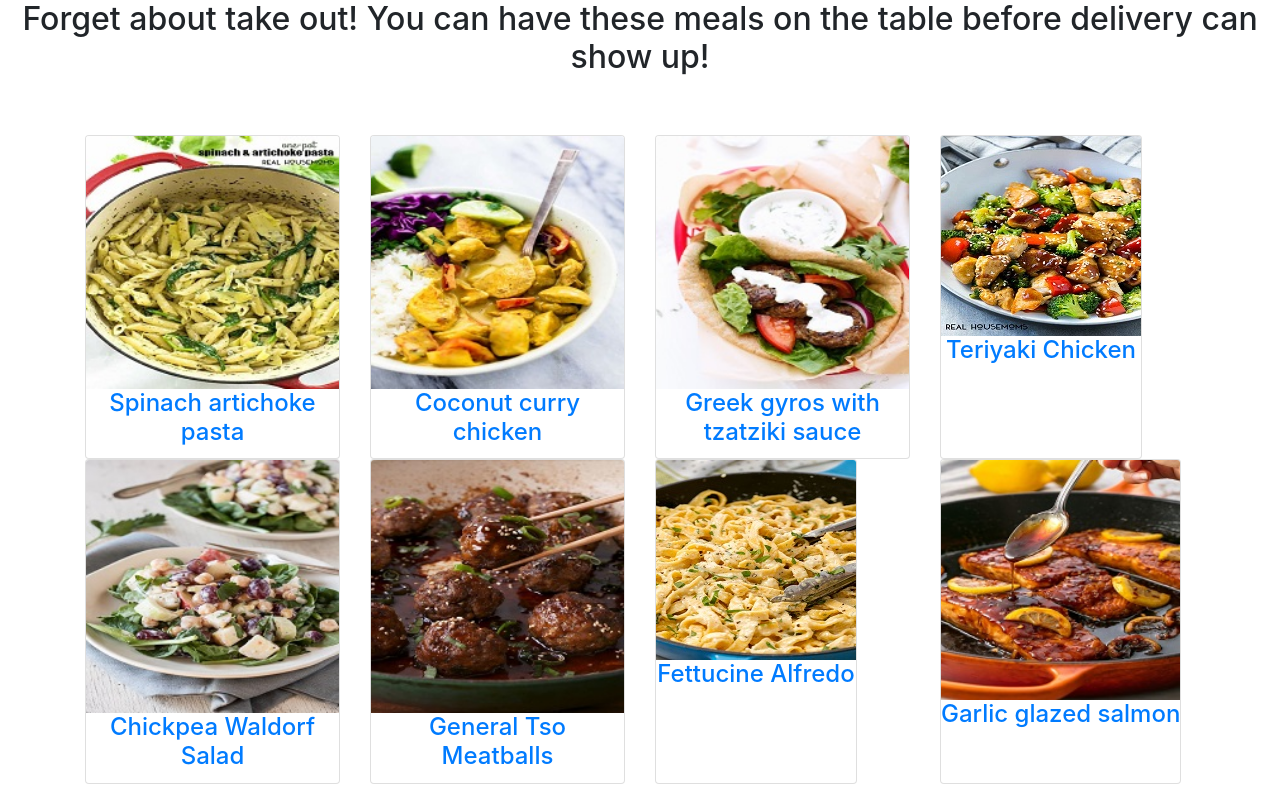
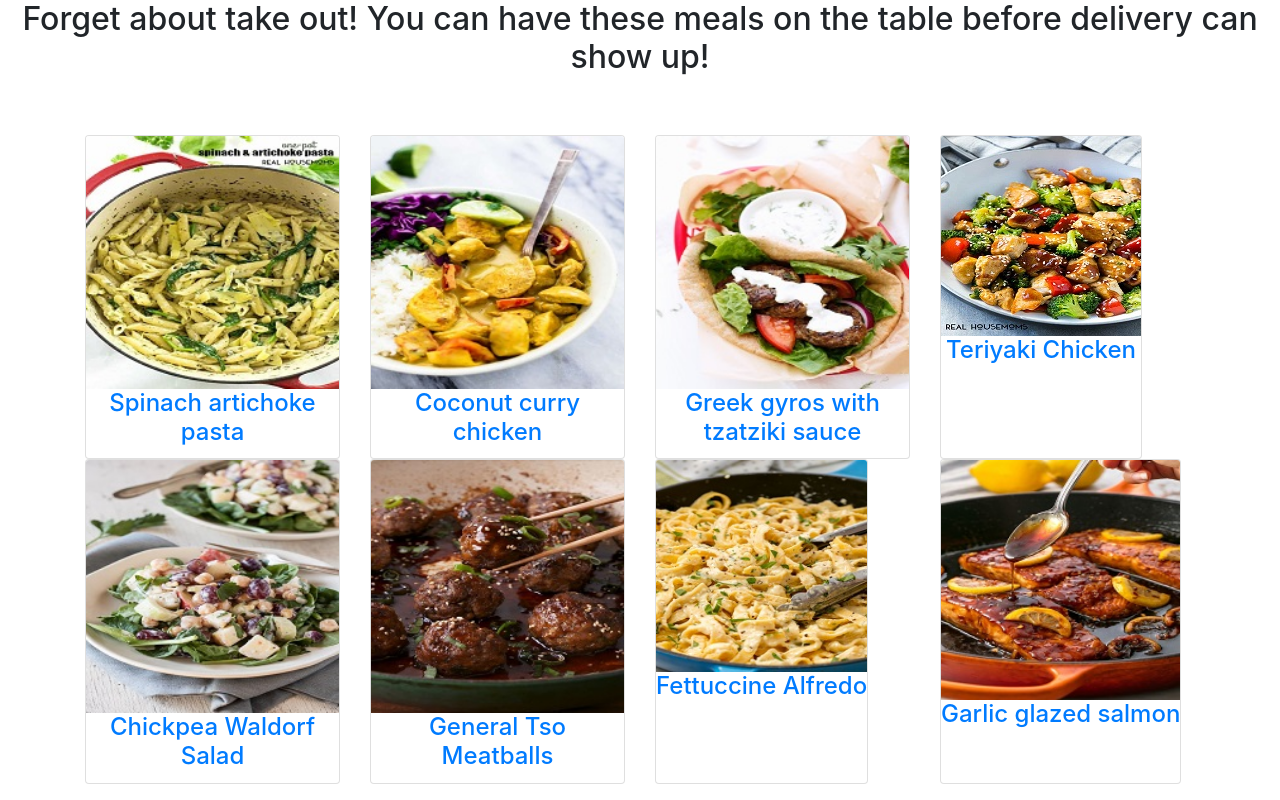
Before and after one commit to pathnames/ditch-delivery, a plain HTML site: page static/25minutes.html in a window 1280 px wide. Drawn offline with nearby package versions, Linux system fonts and the light colour scheme.

Commit message:
Fixed spelling mistake

```diff
--- a/static/25minutes.html
+++ b/static/25minutes.html
@@ -63,7 +63,7 @@
                 <div class="card">
                     <img class="card-img-top img-fluid" src="25alfredo.jpg" alt="Card image cap" width="200" height="200">
                     <div class="card-block">
-                        <h4 class="card-title"><a href="https://www.delish.com/cooking/recipe-ideas/a55312/best-homemade-fettuccine-alfredo-recipe/">Fettucine Alfredo</a></h4>
+                        <h4 class="card-title"><a href="https://www.delish.com/cooking/recipe-ideas/a55312/best-homemade-fettuccine-alfredo-recipe/">Fettuccine Alfredo</a></h4>
                     </div>
                 </div>
             </div>
```
